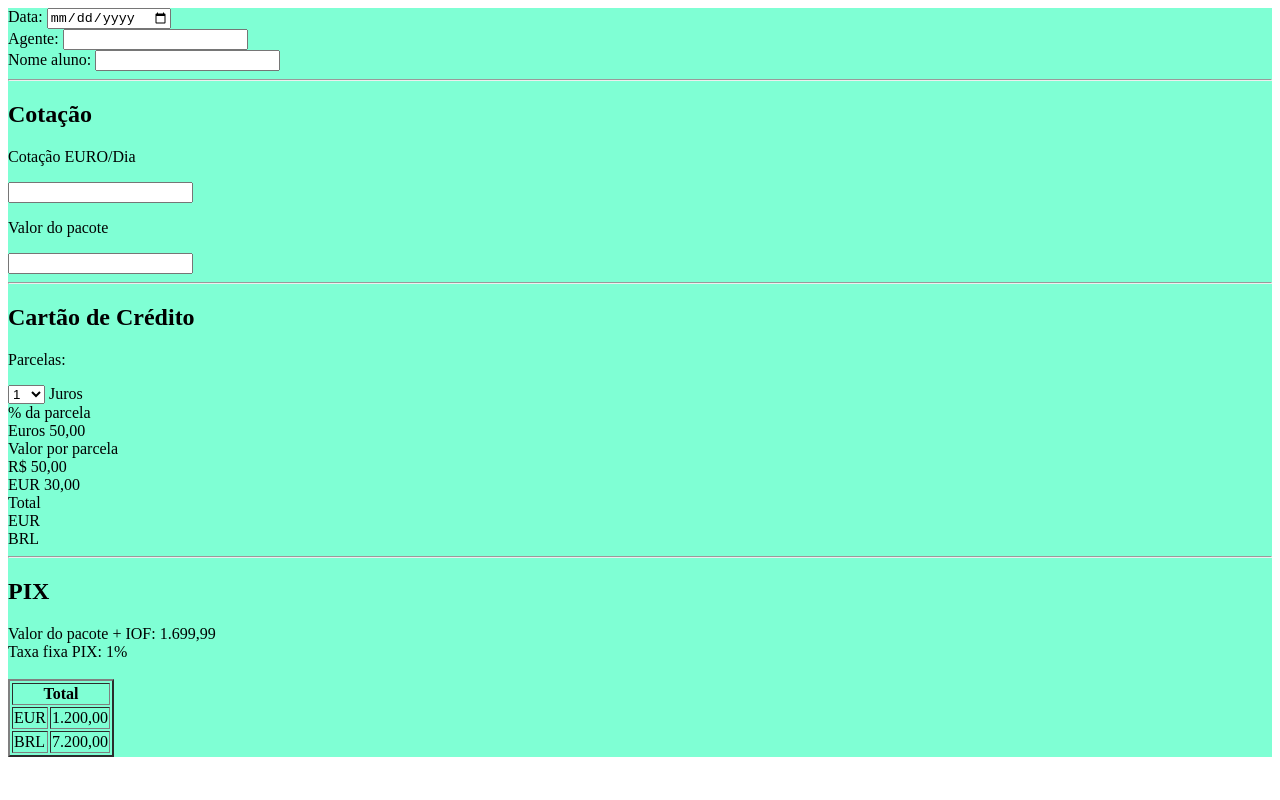
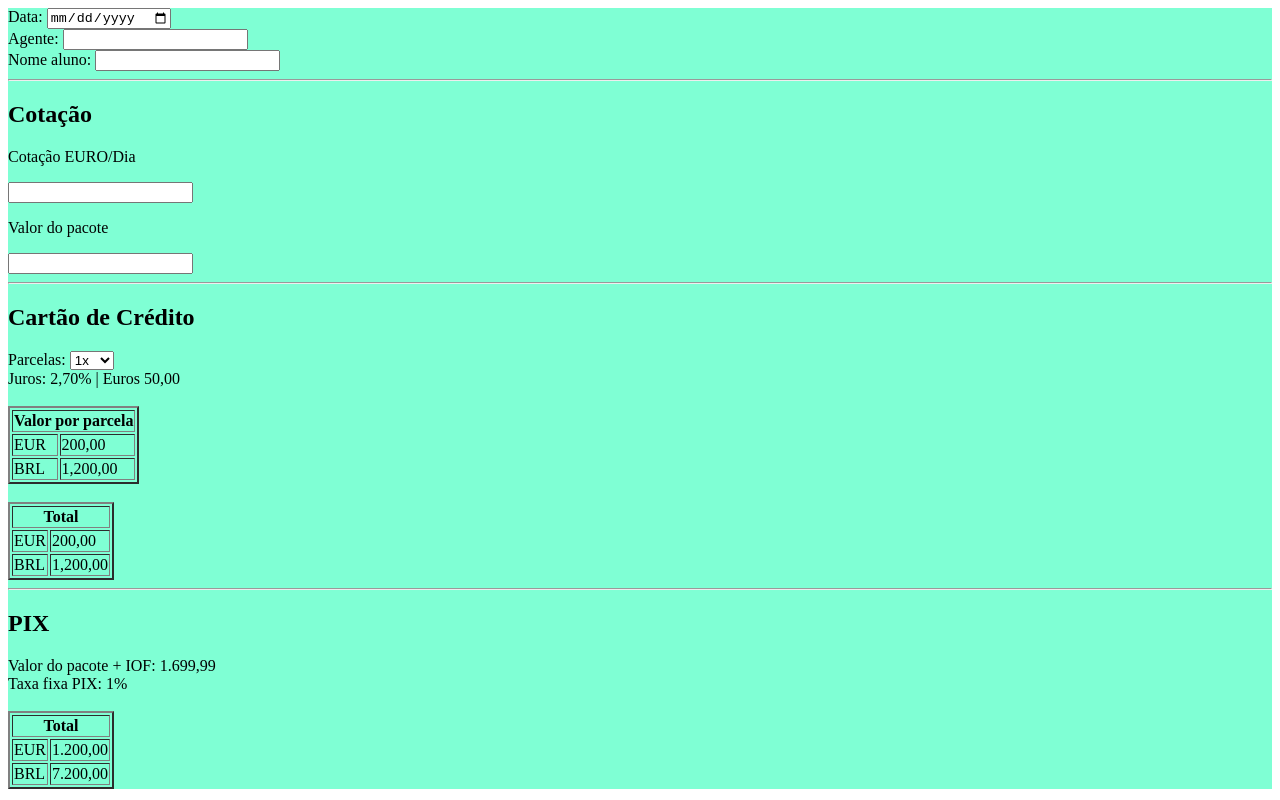
Before and after one commit to emanuelrferreira/quotely, a plain HTML site: page calculadora.html in a window 1280 px wide. Drawn offline with Linux system fonts and the light colour scheme.

Commit message:
Update calculadora.html

```diff
--- a/calculadora.html
+++ b/calculadora.html
@@ -28,35 +28,52 @@
     <hr>
     <div>
         <h2>Cartão de Crédito</h2>
-        <p>Parcelas: </p>
+        Parcelas:
         <select name="parcelas" id="parcelas">
-            <option value="1">1</option>
-            <option value="2">2</option>
-            <option value="3">3</option>
-            <option value="4">4</option>
-            <option value="5">5</option>
-            <option value="6">6</option>
-            <option value="7">7</option>
-            <option value="8">8</option>
-            <option value="9">9</option>
-            <option value="10">10</option>
-            <option value="11">11</option>
-            <option value="12">12</option>
+            <option value="1">1x</option>
+            <option value="2">2x</option>
+            <option value="3">3x</option>
+            <option value="4">4x</option>
+            <option value="5">5x</option>
+            <option value="6">6x</option>
+            <option value="7">7x</option>
+            <option value="8">8x</option>
+            <option value="9">9x</option>
+            <option value="10">10x</option>
+            <option value="11">11x</option>
+            <option value="12">12x</option>
         </select>
+        <br>
+        Juros: 2,70% | Euros 50,00 <br><br>
 
-        Juros <br>
-        % da parcela <br>
-        Euros 50,00 <br>
-        Valor por parcela <br>
-        R$ 50,00 <br>
-        EUR 30,00
-
+        <table border="2">
+            <tr>
+                <th colspan="2">Valor por parcela</th>
+            </tr>
+            <tr>
+                <td>EUR</td>
+                <td>200,00</td>
+            </tr>
+            <tr>
+                <td>BRL</td>
+                <td>1,200,00</td>
+            </tr>
+        </table>
         <br>
 
-        Total <br>
-
-        EUR <br>
-        BRL
+        <table border="2">
+            <tr>
+                <th colspan="2">Total</th>
+            </tr>
+            <tr>
+                <td>EUR</td>
+                <td>200,00</td>
+            </tr>
+            <tr>
+                <td>BRL</td>
+                <td>1,200,00</td>
+            </tr>
+        </table>
     </div>
     <hr>
     <div>
```
